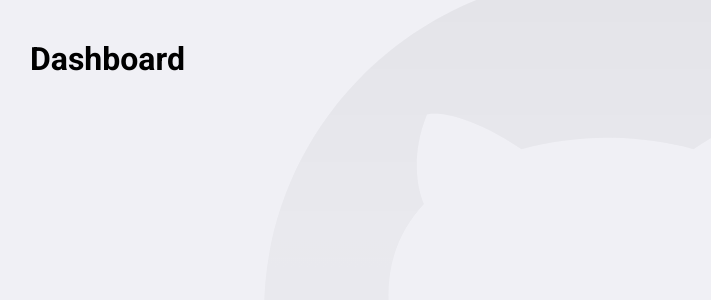
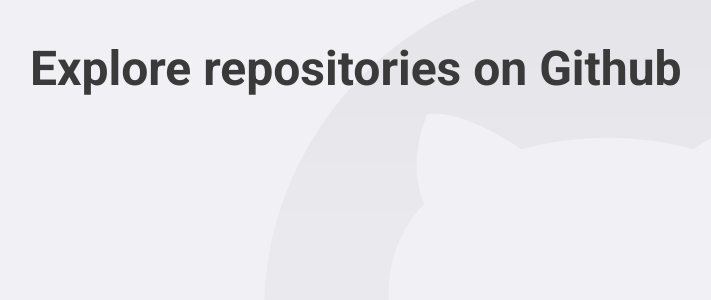
Before and after one commit to rickutino/Github-Explorer, a React (Create React App) app: page / in a window 1280 px wide. Shown: the top 300 px of the page, without its empty margins (150-861 px from the left). Built offline with nearby package versions, Linux system fonts and the light colour scheme.

Commit message:
DashboardのstyleTitleTagの定義

```diff
--- a/src/pages/Dashboard/index.tsx
+++ b/src/pages/Dashboard/index.tsx
@@ -1,7 +1,9 @@
 import React from 'react';
 
+import { Title } from './styles';
+
 const Dashboard: React.FC = () => {
-  return <h1>Dashboard</h1>
+  return <Title>Explore repositories on Github</Title>;
 };
 
 export default Dashboard;
--- /dev/null
+++ b/src/pages/Dashboard/styles.ts
@@ -0,0 +1,6 @@
+import styled from 'styled-components';
+
+export const Title = styled.h1`
+  font-size: 3rem;
+  color: #3a3a3a;
+`;
```
